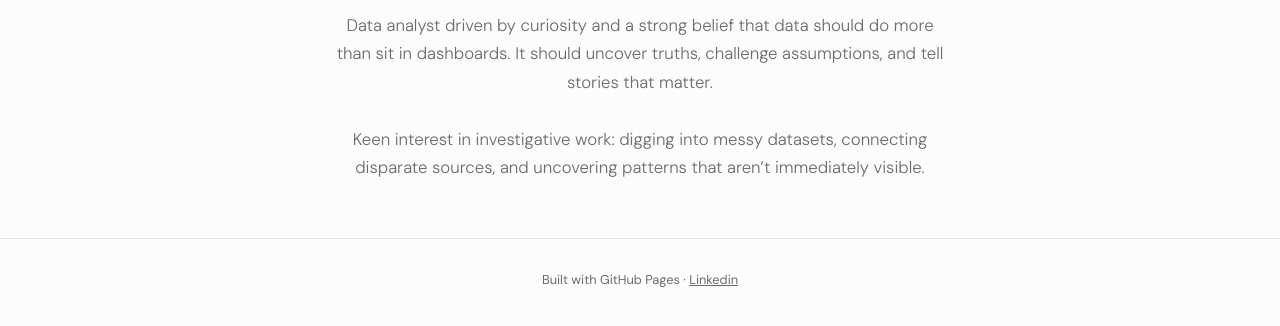
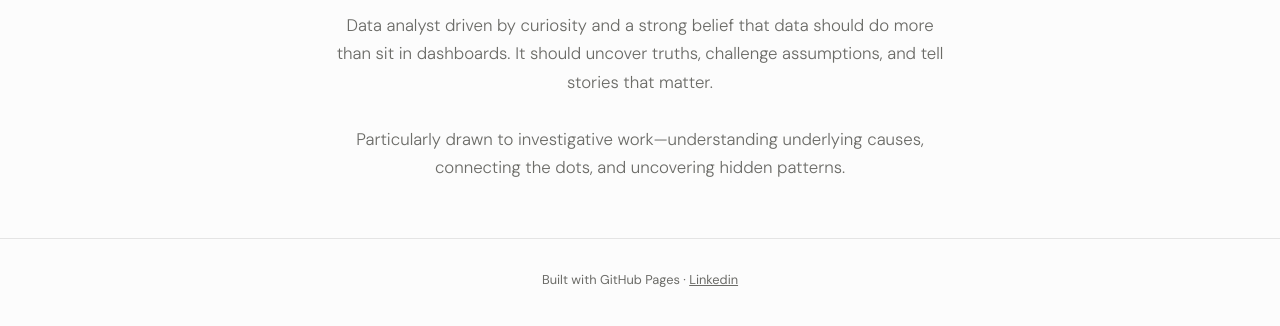
Before and after one commit to navilasm/navilasm.github.io, a plain HTML site: page about.html in a window 1280 px wide. Shown: the part 224-550 px from the top of the page. Drawn offline with Linux system fonts and the light colour scheme.

Commit message:
Update about.html

```diff
--- a/about.html
+++ b/about.html
@@ -48,8 +48,7 @@
     <h1>About Me</h1>
     <p>Data analyst driven by curiosity and a strong belief that data should do more than sit in dashboards. It should
       uncover truths, challenge assumptions, and tell stories that matter.<br><br>
-      Keen interest in investigative work: digging into messy datasets, connecting disparate sources, and uncovering
-      patterns that aren’t immediately visible.
+      Particularly drawn to investigative work—understanding underlying causes, connecting the dots, and uncovering hidden patterns.
     </p>
   </header>
 
```
